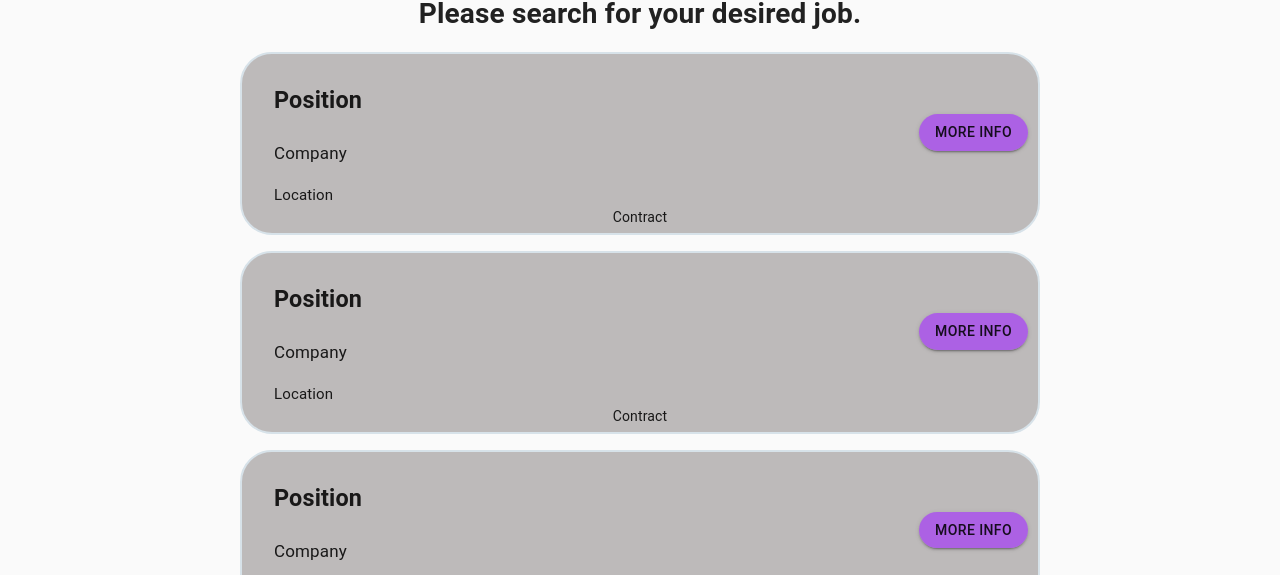
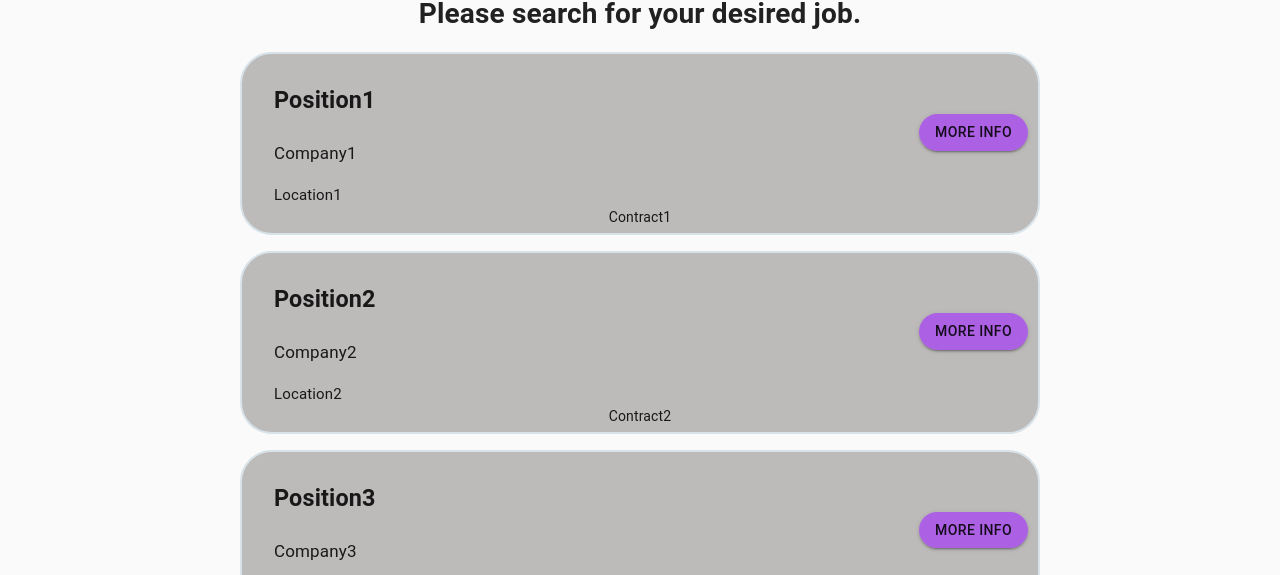
Before and after one commit to cckarabatsos/SOEN390_Team13, a React (Create React App) app in the folder soen390_web/: page /JobSearch in a window 1280 px wide. Shown: the part 225-800 px from the top of the page. Built offline with nearby package versions, Linux system fonts and the light colour scheme.

Commit message:
modal fixes

```diff
--- a/soen390_web/src/components/JobPostingComponent.jsx
+++ b/soen390_web/src/components/JobPostingComponent.jsx
@@ -12,7 +12,8 @@ function JobPostingComponent(props){
     const company = props.company;
     const contract = props.contract;
     const viewDesc = props.viewDesc;
-
+    const jobPosterID = props.jobPosterID;
+    const setJob= props.setJob;
 
 
     return(
@@ -27,8 +28,7 @@ function JobPostingComponent(props){
                     variant="contained"
 
 
-                    onClick={()=>viewDesc(true)
-                    }
+                    onClick={()=>{setJob(jobPosterID); viewDesc(true);}}
                     style={{
                         borderRadius: 27,
                         backgroundColor: "#a640f4b9",
--- a/soen390_web/src/components/Modal.jsx
+++ b/soen390_web/src/components/Modal.jsx
@@ -1,7 +1,9 @@
 import React from "react";
 import "../styles/components/Modal.css";
 
-function Modal({ setOpenModal }) {
+function Modal({ setOpenModal,viewDesc, viewPosition, viewLocation, viewSalary, viewContract, viewEmail, viewCompany }){
+
+
     return (
     <div className="modalBackground">
       <div className="modalContainer">
@@ -15,10 +17,15 @@ function Modal({ setOpenModal }) {
           </button>
         </div>
         <div className="title">
-          <h1>Are You Sure You Want to Continue?</h1>
+          <h1>{viewPosition}</h1>
         </div>
         <div className="body">
-          <p>The next page looks amazing. Hope you want to go there!</p>
+            <h3>{viewLocation}</h3>
+            <h3>{viewCompany}</h3>
+            <h3>{viewContract}</h3>
+            <h3>{viewSalary}</h3>
+          <h3>{viewDesc}</h3>
+          <h4>{viewEmail}</h4><br></br><br></br><br></br><br></br>
         </div>
         <div className="footer">
           <button
@@ -29,7 +36,7 @@ function Modal({ setOpenModal }) {
           >
             Cancel
           </button>
-          <button>Continue</button>
+          <button>Apply</button>
         </div>
       </div>
     </div>
--- a/soen390_web/src/pages/JobSearch.jsx
+++ b/soen390_web/src/pages/JobSearch.jsx
@@ -9,10 +9,10 @@ import { useState } from "react";
 
 
 const jobArray = []
-var job1 = new JobsOverview("Position", "Location", "Company", "Contract", 1, 25,"Description", "123@yay.com");
-var job2 = new JobsOverview("Position", "Location", "Company", "Contract", 2, 33,"Description", "123@yay.com");
-var job3 = new JobsOverview("Position", "Location", "Company", "Contract", 3, 30,"Description", "123@yay.com");
-var job4 = new JobsOverview("Position", "Location", "Company", "Contract", 4, 20,"Description", "123@yay.com");
+var job1 = new JobsOverview("Position1", "Location1", "Company1", "Contract1", 1, 25,"Description1", "123@yay.com");
+var job2 = new JobsOverview("Position2", "Location2", "Company2", "Contract2", 2, 33,"Description2", "122223@yay.com");
+var job3 = new JobsOverview("Position3", "Location3", "Company3", "Contract3", 3, 30,"Description3", "12344444@yay.com");
+var job4 = new JobsOverview("Position4", "Location4", "mcdonaldssss", "Contract4", 4, 20,"Description4", "1111111111123@yay.com");
 jobArray.push(job1);
 jobArray.push(job2);
 jobArray.push(job3);
@@ -20,11 +20,20 @@ jobArray.push(job4);
 
 export default function JobSearch(){
     const [modalOpen, setModalOpen] = useState(false);
+    const [jobPosterID, setjobPosterID] = useState(false);
+    const [position, setPosition] = useState(false);
+    const [location, setLocation] = useState(false);
+    const [company, setCompany] = useState(false);
+    const [contract, setContract] = useState(false);
+    const [salary, setSalary] = useState(false);
+    const [description, setDescription] = useState(false);
+    const [email, setEmail] = useState(false);
 
     useEffect(()=>{
 
         console.log("description");
         console.log(modalOpen)
+        console.log(jobPosterID)
 
     },[modalOpen]);
 
@@ -36,6 +45,7 @@ console.log("job array" + jobArray.length);
 <button
         onClick={() => {
           setModalOpen(true);
+
         }}
       >Open
 </button>
@@ -45,7 +55,9 @@ console.log("job array" + jobArray.length);
 <h2>Start your job searching journey here. Browse available jobs down below.</h2>
 <SearchBar/>
 <h1>Please search for your desired job.</h1>
-{modalOpen && <Modal setOpenModal={setModalOpen} />}
+{modalOpen && <Modal setOpenModal={setModalOpen} viewDesc={jobArray[jobPosterID-1].description} viewPosition={jobArray[jobPosterID-1].position}
+viewLocation={jobArray[jobPosterID-1].location} viewCompany={jobArray[jobPosterID-1].company} viewEmail={jobArray[jobPosterID-1].email}
+viewContract={jobArray[jobPosterID-1].contract} viewSalary={jobArray[jobPosterID-1].salary}/>}
 
 {
     jobArray.map((job) =>
@@ -56,6 +68,9 @@ console.log("job array" + jobArray.length);
     company = {job.company}
     contract = {job.contract}
     viewDesc ={setModalOpen}
+    jobPosterID={job.jobPosterID}
+    setJob ={setjobPosterID}
+
 
     >
 
--- a/soen390_web/src/styles/components/Modal.css
+++ b/soen390_web/src/styles/components/Modal.css
@@ -1,8 +1,8 @@
 
 
   .modalContainer {
-    width: 500px;
-    height: 500px;
+    width: 800px;
+    height: 700px;
     border-radius: 12px;
     background-color: white;
     box-shadow: rgba(0, 0, 0, 0.35) 0px 5px 15px;
@@ -11,7 +11,6 @@
     margin-right: auto;
     left:0;
     right: 0;
-
     flex-direction: column;
     padding: 25px;
     z-index: 100;
@@ -27,6 +26,7 @@
   .titleCloseBtn {
     display: flex;
     justify-content: flex-end;
+
   }
 
   .titleCloseBtn button {
@@ -37,19 +37,13 @@
   }
 
   .modalContainer .body {
-    flex: 50%;
-    display: flex;
-    justify-content: center;
-    align-items: center;
-    font-size: 1.7rem;
-    text-align: center;
+    font-size: 1.2rem;
   }
 
   .modalContainer .footer {
-    flex: 20%;
-    display: flex;
     justify-content: center;
     align-items: center;
+    position: relative;
   }
 
   .modalContainer .footer button {
@@ -62,8 +56,10 @@
     border-radius: 8px;
     font-size: 20px;
     cursor: pointer;
+    position: relative;
   }
 
   #cancelBtn {
+    position: relative;
     background-color: crimson;
   }
```
